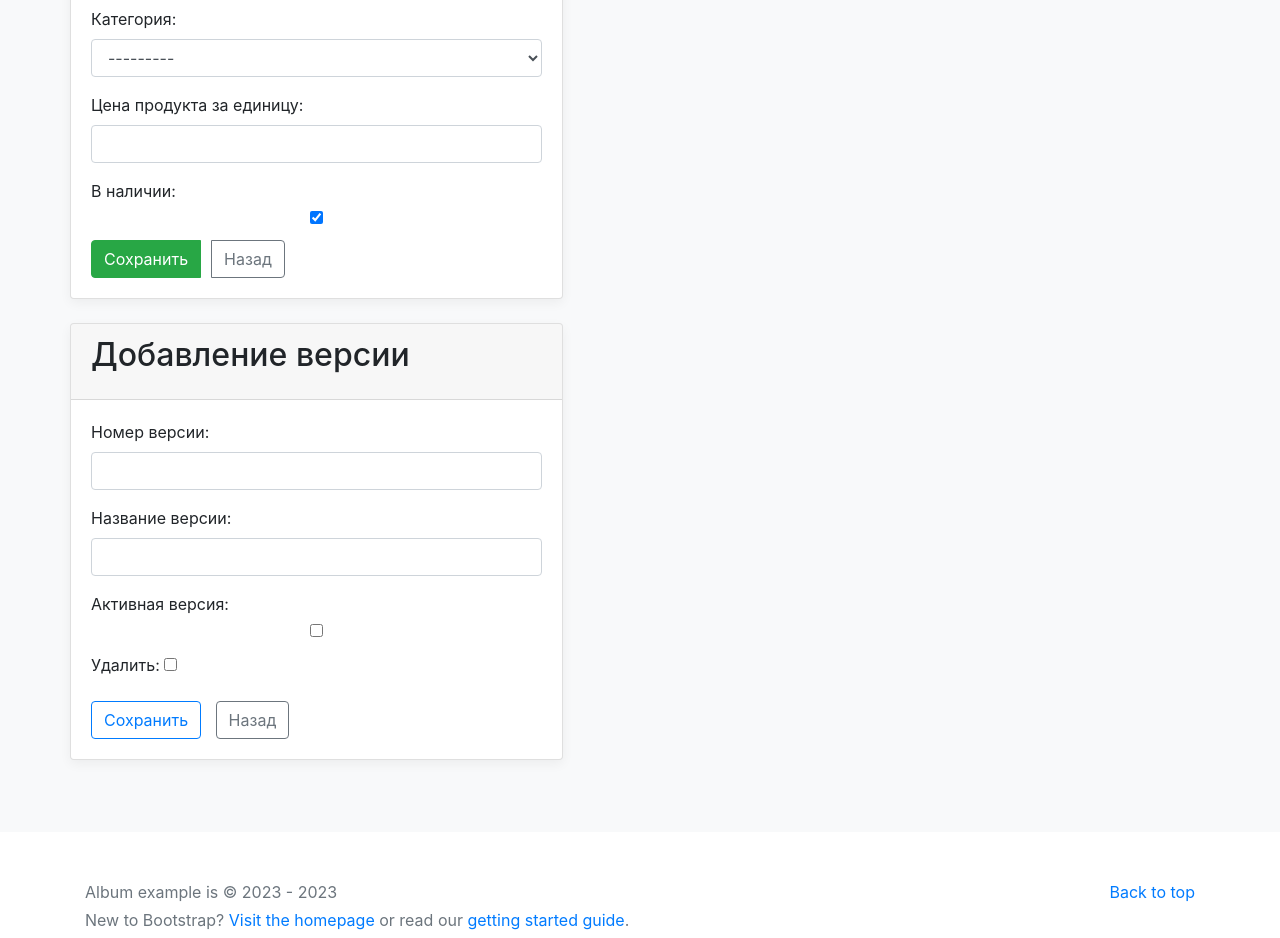
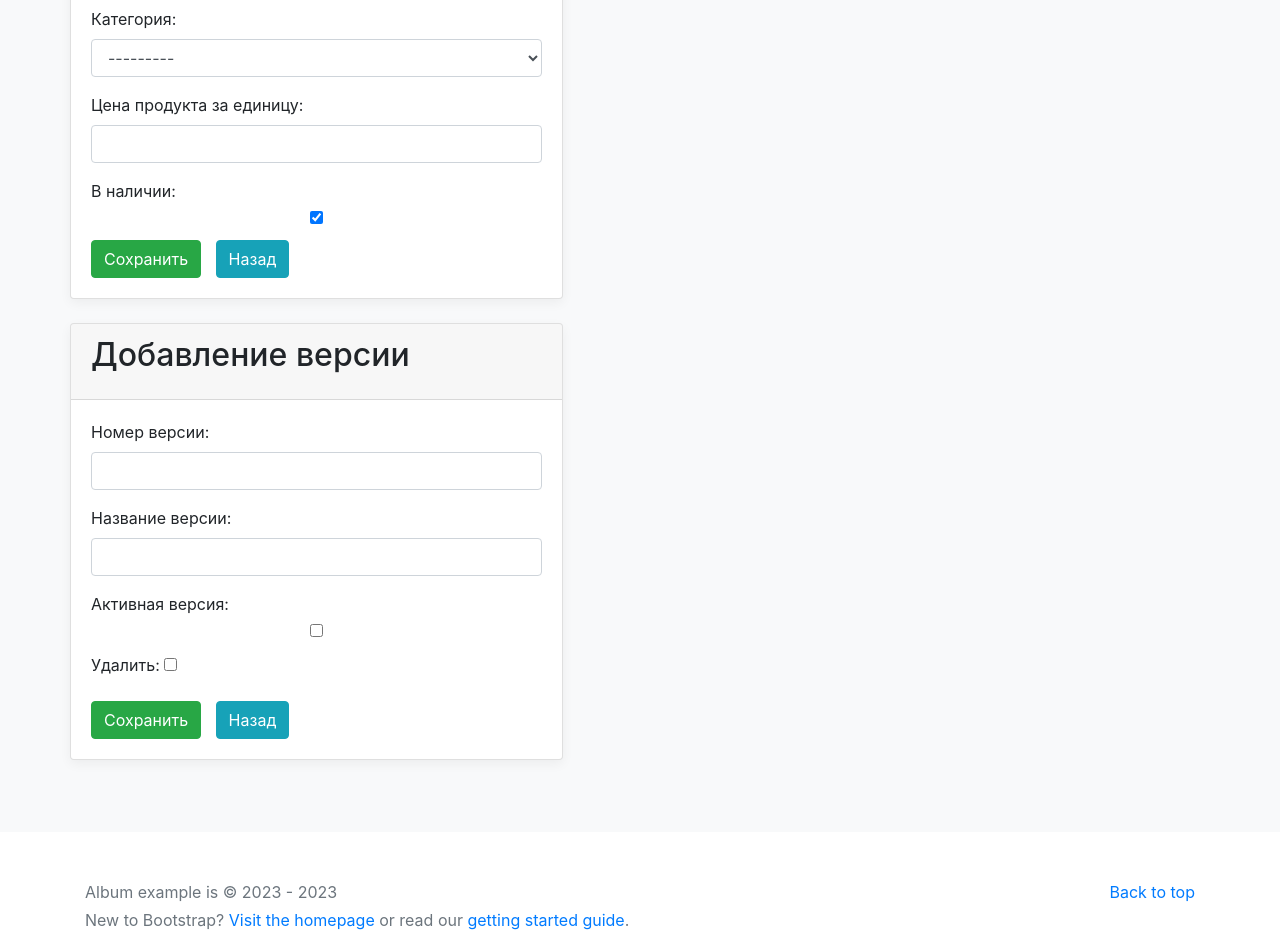
Before and after one commit to RikoshetGames/FirstDjango, a Django app: page /create/ in a window 1280 px wide. Shown: the part 965-1903 px from the top of the page. Run offline with Django 5.2, Linux system fonts and the light colour scheme; data that the repository does not hold is empty; some libraries are stand-ins or nearby versions.

```diff
--- a/catalog/templates/catalog/product_form.html
+++ b/catalog/templates/catalog/product_form.html
@@ -17,11 +17,11 @@
                 <div class="card-body">
                     {% csrf_token %}
                     {{ form.as_p }}
-                    <div class="btn-group">
+                    <form>
                         <button type="submit" name="save" class="btn btn-success">Сохранить</button>
                         <span style="margin-left: 10px;"></span>
-                        <input type="button" class="btn btn-outline-secondary" value="Назад" onclick="history.back()">
-                    </div>
+                        <input type="button" class="btn btn-info" value="Назад" onclick="history.back()">
+                    </form>
                 </div>
             </div>
             <div>
@@ -42,9 +42,9 @@
                         {{ form.as_p }}
                         {% endfor %}
                         <form>
-                            <button type="submit" name="save" class="btn btn-outline-primary">Сохранить</button>
+                            <button type="submit" name="save" class="btn btn-success">Сохранить</button>
                             <span style="margin-left: 10px;"></span>
-                            <input type="button" class="btn btn-outline-secondary" value="Назад" onclick="history.back()">
+                            <input type="button" class="btn btn-info" value="Назад" onclick="history.back()">
                         </form>
                     </div>
                 </div>
```
